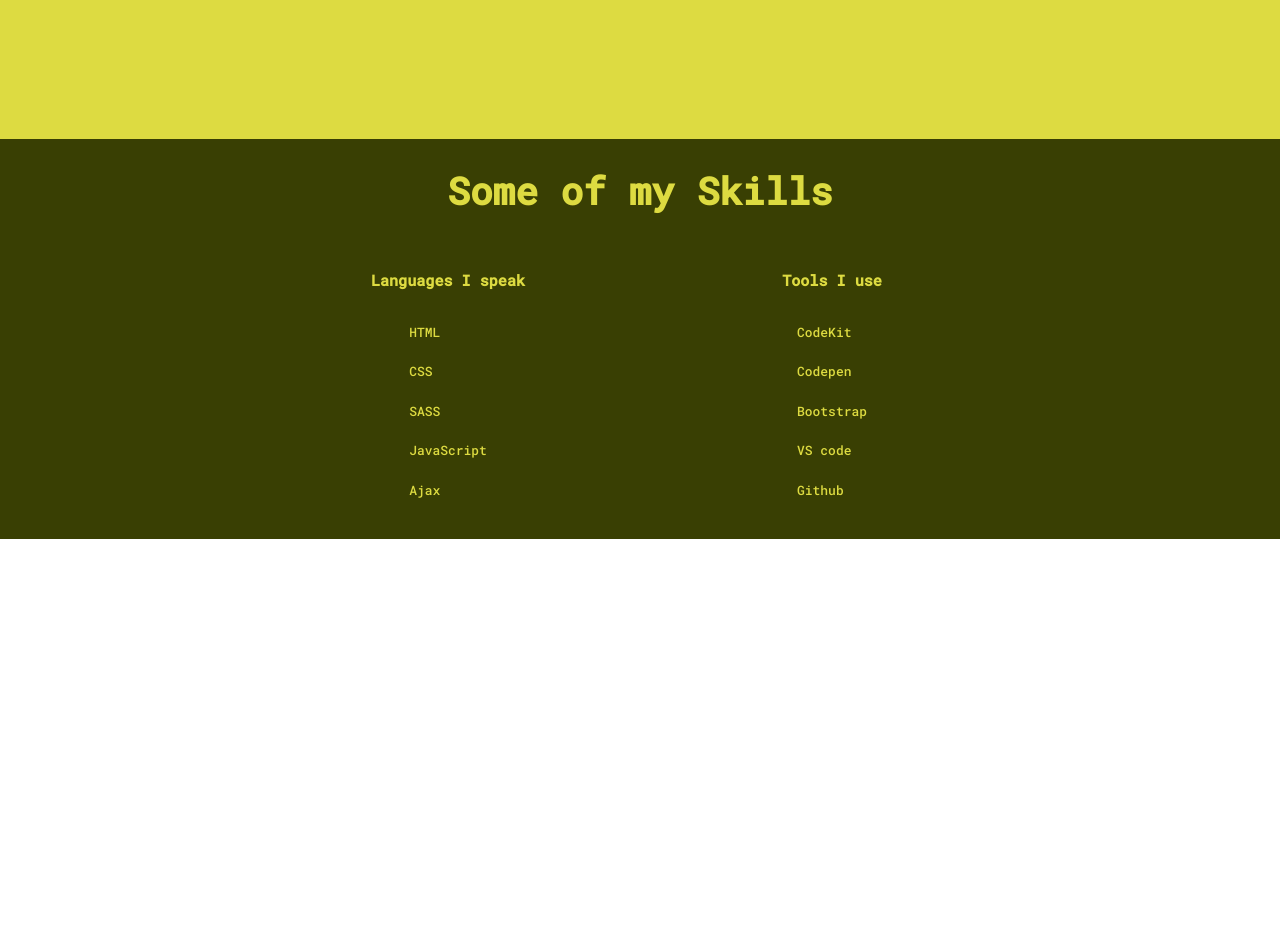
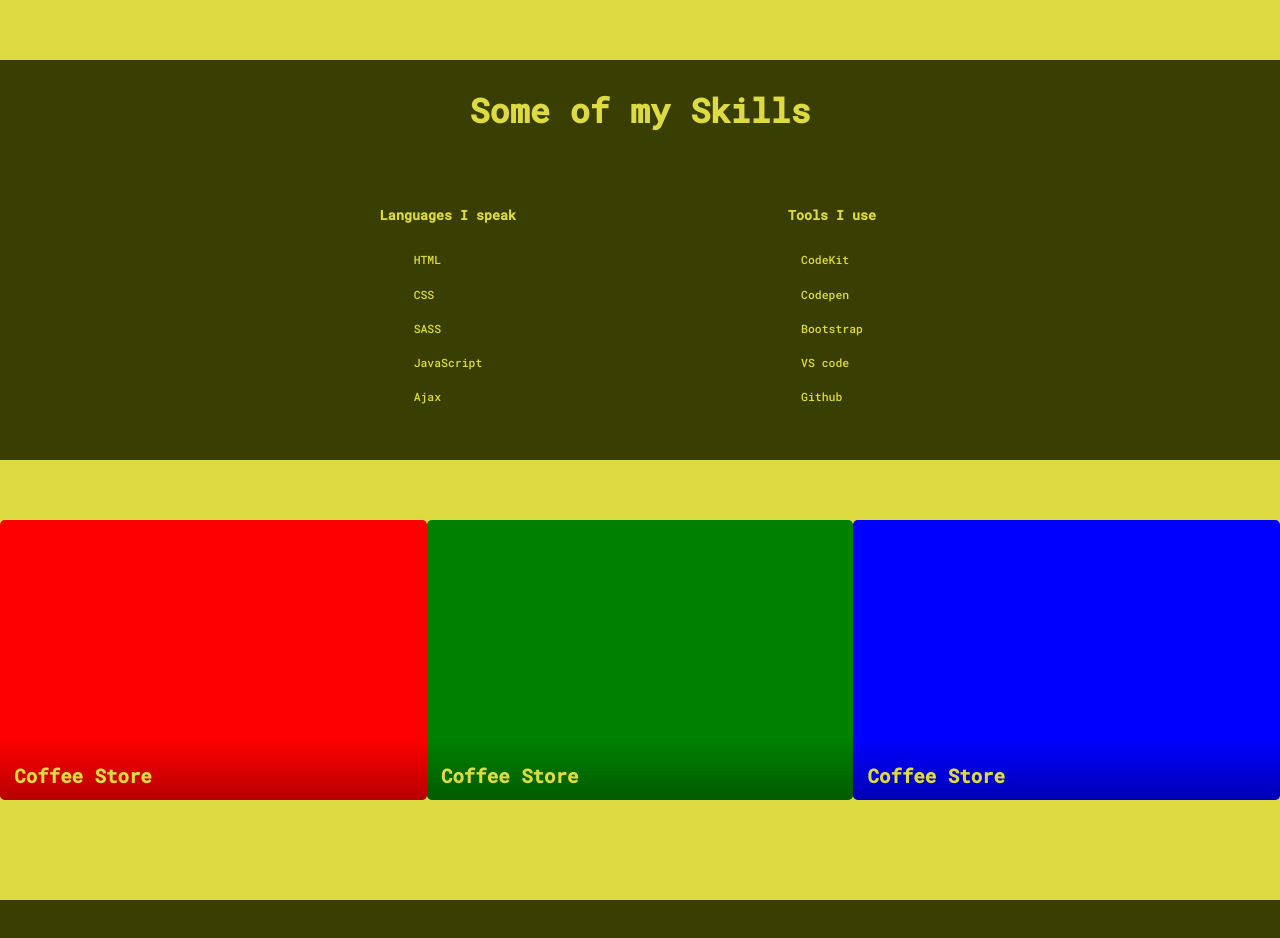
Before and after one commit to Tonyoki33/portfolio, a plain HTML site: page index.html in a window 1280 px wide. Shown: the part 1140-2078 px from the top of the page. Before the commit the page ends 1679 px from the top, so only its background shows below. Drawn offline with nearby package versions, Linux system fonts and the light colour scheme; a web font is replaced by a local one.

Commit message:
3/12 000

```diff
--- a/css/main.css
+++ b/css/main.css
@@ -1,4 +1,4 @@
-h2 {
+.section_skills--title, .section_bio-text h2 {
   color: #393f03;
   font-size: 3.5rem; }
 
@@ -6,7 +6,7 @@ h3 {
   color: #dddb41;
   font-size: 1.4rem; }
 
-p {
+.section_bio-text p {
   color: #393f03;
   font-size: 1.2rem; }
 
@@ -23,18 +23,19 @@ p {
   scroll-snap-type: y mandatory;
   overflow-y: scroll; }
 
-.Page {
+.page {
   display: flex;
   flex-flow: column;
   scroll-snap-align: start;
   height: 100vh; }
 
-.one, .two {
+.one, .two, .three {
   display: flex;
   flex-flow: column;
   position: relative;
   width: 100%;
-  height: 100vh; }
+  height: 100vh;
+  overflow: hidden; }
 
 .one {
   justify-content: center;
@@ -42,6 +43,12 @@ p {
   background-color: #dddb41; }
 
 .two {
+  background-color: #dddb41; }
+
+.three {
+  height: 100%;
+  width: 100%;
+  position: relative;
   background-color: #dddb41; }
 
 .section_txt {
@@ -93,7 +100,7 @@ p {
   width: 100%;
   background: #dddb41;
   border-left: 2px solid #393f03;
-  animation: typing 2s steps(10) infinite; }
+  animation: typing 4s steps(12) infinite; }
 
 @keyframes typing {
   100% {
@@ -103,46 +110,36 @@ p {
 .section_nav {
   margin-top: 5rem; }
 
-button {
-  margin-right: 1rem;
+.button {
   background-color: #dddb41;
   font-size: 1.2rem;
+  color: #393f03;
+  text-decoration: none;
+  max-width: 5ch;
+  margin-right: 1rem;
   padding: 1rem;
-  color: #393f03;
   border-radius: 5px;
   border: 2px solid #393f03;
-  cursor: pointer; }
+  cursor: pointer;
+  transition: padding 200ms ease; }
 
-.button--animate {
-  animation: wink 0.2s steps(4); }
-
-@keyframes wink {
-  100% {
-    background: #dddb41; }
-  0% {
-    background: #393f03;
-    color: #dddb41; } }
+.button:hover {
+  padding: 1.2rem;
+  border-radius: 7px;
+  background: #393f03;
+  color: #dddb41; }
 
 .section_lang-nav {
-  position: relative;
-  top: 0;
-  margin-bottom: 4rem;
-  width: 100%;
-  height: 10%;
+  grid-row: 1/2;
   background: #393f03; }
 
 .section_bio-text {
+  grid-row: 2/3;
   padding: 0 35rem; }
 
 .section_skills {
-  display: grid;
-  grid-template-rows: 20% 80%;
-  grid-template-columns: 20% 30% 30% 20%;
+  grid-row: 3/4;
   position: relative;
-  top: 23%;
-  margin-bottom: 4rem;
-  width: 100%;
-  height: 50%;
   background: #393f03; }
 
 .section_skills--title {
@@ -178,3 +175,128 @@ ul li {
   font-size: 1.2rem;
   color: #dddb41;
   padding: 1rem 0; }
+
+/**Section My Work**/
+.section_works {
+  justify-self: center;
+  bottom: 0;
+  grid-row: 1/2; }
+
+.card {
+  grid-row: 2/3;
+  position: relative;
+  padding: 10.5rem 0 0;
+  border-radius: 0.5rem;
+  color: #dddb41;
+  font-size: 3rem;
+  max-width: 35ch;
+  overflow: hidden;
+  transition: transform 500ms ease; }
+
+.card:hover {
+  transform: scale(1.02); }
+
+.card-content {
+  --padding:1.5rem;
+  padding: var(--padding);
+  background: linear-gradient(to top, rgba(0, 0, 0, 0.7), rgba(0, 0, 0, 0));
+  transform: translateY(80%);
+  transition: transform 500ms ease; }
+
+.card:hover .card-content {
+  transform: translateY(-5%); }
+
+.card-title {
+  font-size: 2rem;
+  margin: 1rem 0;
+  position: relative;
+  width: max-content; }
+
+.card-title::after {
+  content: "";
+  position: absolute;
+  height: 4px;
+  left: calc(var(--padding) * -1);
+  bottom: 0;
+  width: calc(100% + var(--padding));
+  background: #dddb41;
+  transform: scaleX(0);
+  transform-origin: left;
+  transition: transform 700ms ease; }
+
+.card:hover .card-title::after {
+  transform: scaleX(1); }
+
+.card-body {
+  margin: 1rem 0; }
+
+.card-button {
+  cursor: pointer;
+  display: inline-block;
+  text-decoration: none;
+  background: mediumspringgreen;
+  color: black;
+  margin-top: 0.5rem;
+  margin-bottom: 1rem;
+  padding: .5em 1.25em;
+  border-radius: 0.25em; }
+
+.card-button:hover, .card-button:focus {
+  background-color: darkturquoise; }
+
+.card_one {
+  grid-column: 1/2;
+  background: red; }
+
+.card_two {
+  grid-column: 2/3;
+  background: green; }
+
+.card_three {
+  grid-column: 3/4;
+  background: blue; }
+
+.page_three--footer {
+  grid-row: 3/4;
+  background: #393f03; }
+
+::-webkit-scrollbar {
+  background: #dddb41; }
+
+::-webkit-scrollbar-track {
+  background: #393f03; }
+
+::-webkit-scrollbar-thumb {
+  background: #dddb41; }
+
+@media (max-width: 1380px) {
+  * {
+    font-size: 59.7%; }
+  .section_txt .static_txt--en, .static_txt--es {
+    margin-top: 4rem; }
+  @keyframes slide {
+    100% {
+      top: -220px; } } }
+
+@media (max-width: 986px) {
+  * {
+    font-size: 54%; } }
+
+#page_two--grid {
+  display: grid;
+  grid-template-rows: 10% 40% 50%; }
+
+#section_skills--grid {
+  display: grid;
+  grid-template-rows: 20% 80%;
+  grid-template-columns: 20% 30% 30% 20%; }
+
+#page_three--grid {
+  display: grid;
+  grid-template-rows: 50% 5% 45%; }
+
+#section_works--grid {
+  display: grid;
+  grid-template-columns: 33.33% 33.33% 33.33%;
+  grid-template-rows: 15% 70% 15%;
+  position: relative; }
--- a/index.html
+++ b/index.html
@@ -15,7 +15,7 @@
 
 <body>
     <main>
-        <section class="Page">
+        <section class="page">
             <section class="one">
                 <section id="text" class="section_txt">
                     <div id="static_txt--en" class="static_txt--en">
@@ -30,14 +30,14 @@
                     </ul>
                 </section>
                 <section id="section_nav" class="section_nav">
-                <button id="portfolio_btn">My projects</button>
-                <button id="about_btn">About me</button>
-                <button type="submit" id="spanish_btn">Spanish</button>
+                    <a href="#page_three" id="portfolio_btn" class="button">My projects</a>
+                    <a id="about_btn" class="button">About me</a>
+                    <a type="submit" id="spanish_btn" class="button">Spanish</a>
                 </section>
             </section>
         </section>
-        <section class="Page">
-            <section class="two">
+        <section class="page">
+            <main id="page_two--grid" class="two">
                 <div class="section_lang-nav">
                 </div>
                 <div class="section_bio-text">
@@ -49,7 +49,7 @@
                         consectetur similique sint nesciunt, odit minima quis eum at nihil
                         corrupti dolore hic nemo.</p>
                 </div>
-                <div class="section_skills">
+                <div id="section_skills--grid" class="section_skills">
                     <div class="section_skills--title">
                         <h2>Some of my Skills</h2>
                     </div>
@@ -74,7 +74,41 @@
                         </ul>
                     </div>
                 </div>
+            </main>
         </section>
+        <section id="page_three" class="page">
+            <main class="three" id="page_three--grid">
+                <div id="section_works--grid" class="section_works">
+                    <article class="card card_one">
+                        <div class="card-content">
+                            <h2 class="card-title">Coffee Store</h2>
+                            <p class="card-body">Lorem ipsum dolor sit amet consectetur adipisicing elit. Provident,
+                                maiores!</p>
+                            <a href="" class="card-button">Web Site</a>
+                        </div>
+                    </article>
+                    <article class="card card_two">
+                        <div class="card-content">
+                            <h2 class="card-title">Coffee Store</h2>
+                            <p class="card-body">Lorem ipsum dolor sit amet consectetur adipisicing elit. Provident,
+                                maiores!</p>
+                            <a href="" class="card-button">Web Site</a>
+                        </div>
+                    </article>
+                    <article class="card card_three">
+                        <div class="card-content">
+                            <h2 class="card-title">Coffee Store</h2>
+                            <p class="card-body">Lorem ipsum dolor sit amet consectetur adipisicing elit. Provident,
+                                maiores!</p>
+                            <a href="" class="card-button">Web Site</a>
+                        </div>
+                </div>
+                <div class="page_three--footer">
+
+                </div>
+            </main>
+            </article>
+
         </section>
     </main>
     <script src="https://code.jquery.com/jquery-3.6.0.min.js"></script>
--- a/main.js
+++ b/main.js
@@ -1,15 +1,54 @@
+$(()=>{
+    class Posts {
+        constructor(id,photo,description){
+            this.id = id;
+            this.photo = photo;
+            this.description = description;
+        }
+    }
+
+    let posts = [];
+
+    const pageThree = document.getElementById("page_three");
+
+    // Buttons
+
+    const portfBtn = document.querySelector("#portfolio_btn")
 
 
-const spanishBtn = document.querySelector("#spanish_btn")
+    const spanishBtn = document.querySelector("#spanish_btn");
+
+    posts.push(new Posts(1,
+                        "data/media/images/coffee_shop.png",
+                        "In this work I worked on the principal features of an ecommerce store"));
+
+                        posts.push(new Posts(2,
+                            "data/media/images/coffee_shop.png",
+                            "In this work I worked on the principal features of an ecommerce store"));
+
+                        posts.push(new Posts(3,
+                                "data/media/images/coffee_shop.png",
+                                "In this work I worked on the principal features of an ecommerce store"));
 
 
-$("button").on("click", (e) =>{
-    e.preventDefault();
-    $(e.target).toggleClass("button--animate");
+
+
+
+    // functions
+
+
+    // events
+
+    //// Animations
+
+
+
+    //// Language settings
+
+    spanishBtn.onclick = (e) => {
+        e.preventDefault();
+        $("#static_txt--en").toggleClass("hide");
+        $("#static_txt--es").toggleClass("active");
+    }
+
 })
-
-spanishBtn.onclick = (e) => {
-    e.preventDefault();
-    $("#static_txt--en").toggleClass("hide");
-    $("#static_txt--es").toggleClass("active");
-}
```
Lines whose indentation alone changed are shown as unchanged.
